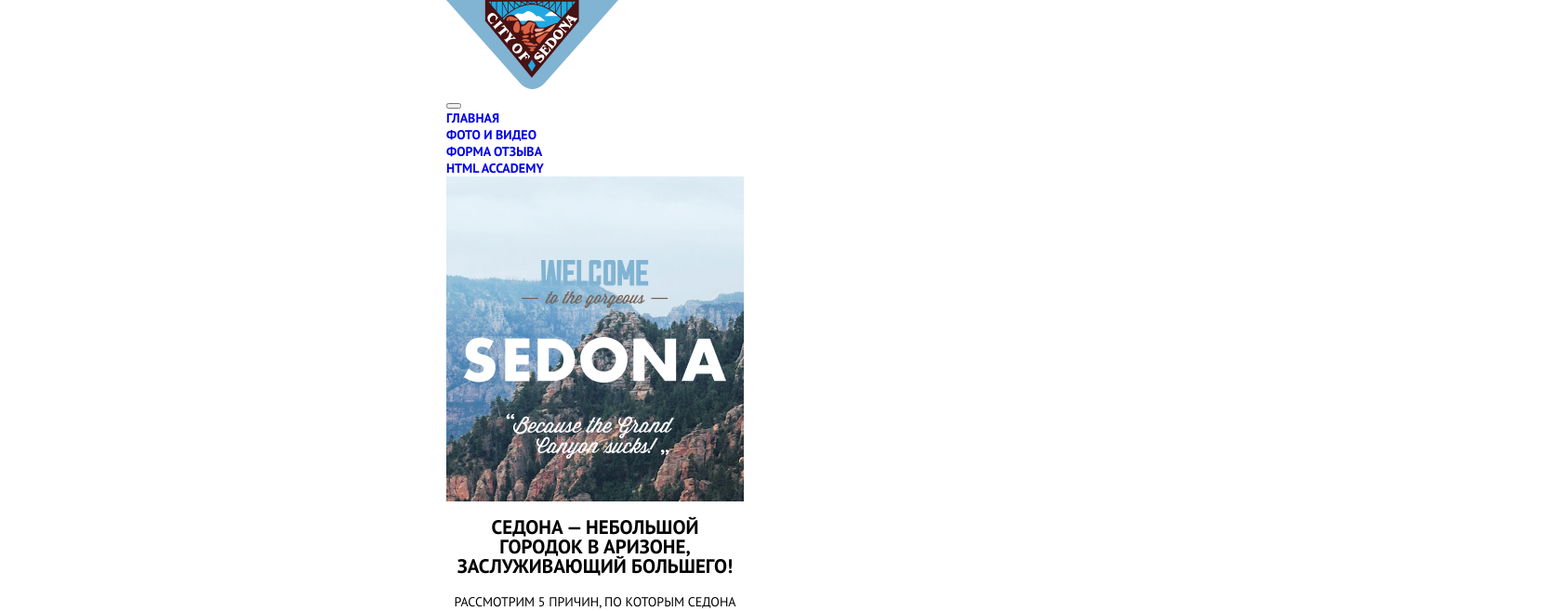
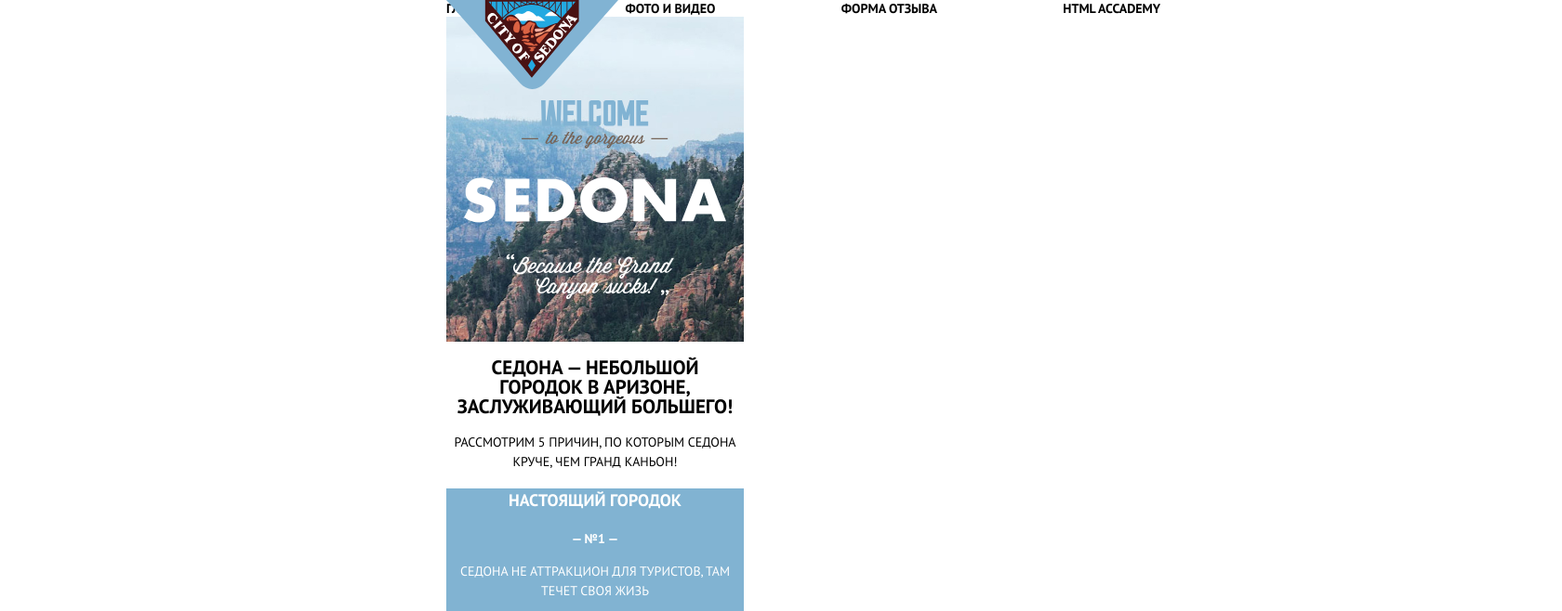
Before and after one commit to htmlacademy-adaptive/2078305-sedona-28, a website: page source/index.html in a window 1280 px wide. Shown: the top 658 px of the page at 93% size, 1680 px wide, since content can reach past the window. Drawn offline with nearby package versions, Linux system fonts and the light colour scheme; files that its build step writes are made by us from their sources.

Commit message:
адаптирует сетки

```diff
--- a/source/index.html
+++ b/source/index.html
@@ -4,6 +4,7 @@
 
 <head>
   <meta charset="utf-8">
+  <meta name="viewport" content="width=device-width, initial-scale=1">
   <title> Седона</title>
   <link rel="stylesheet" href="css/style.css">
 
@@ -19,7 +20,7 @@
         <span class="visually-hidden">открыть меню</span>
       </button>
       <div class="main-nav__wrapper">
-        <ul class="main-nav__site-list site-list">
+        <ul class="main-nav__list site-list">
           <li class="site-list__item site-list__item--current">
             <a class="site-list__link" href="#">Главная</a>
           </li>
--- a/source/less/base/variables.less
+++ b/source/less/base/variables.less
@@ -4,3 +4,10 @@
 @main-font: "PT Sans", sans-serif;
 @main-size: 14px;
 @text-color: #000000;
+@color-current: #766357;
+
+//viewport//
+
+@tablet-width: 768px;
+@desktop-width: 1280px;
+@mobile-width-only: 767px;
--- a/source/less/blocks/main-header.less
+++ b/source/less/blocks/main-header.less
@@ -1,7 +1,22 @@
 .main-header {
-  background-color: #FFFFFF
+  background-color: @main-color;
+  color: @text-color;
+  display: flex;
+  flex-direction: column;
+  position:relative
 }
 
 .main-header__logo {
-  margin-right: 100px;
+  margin: 0 auto;
+  height: 96px;
+
+  @media (min-width: @tablet-width) {
+    position: absolute;
+    margin: 0 auto;
+  }
+
+  @media (min-width: @desktop-width) {
+    position: absolute;
+    margin: 0 auto;
+  }
 }
--- a/source/less/blocks/main-nav.less
+++ b/source/less/blocks/main-nav.less
@@ -2,8 +2,35 @@
   background-color: @main-color;
 }
 
-.main-nav__site-list {
+.main-nav__list {
   margin: 0;
   padding: 0;
   list-style-type: none;
 }
+
+.main-nav__list a {
+  color: @main-color;
+}
+
+@media (min-width: @tablet-width) {
+  .main-nav__wrapper {
+    width: 768px;
+  }
+  .main-nav__list a {
+    color: @text-color;
+  }
+  .main-nav__toggle {
+    display: none;
+  }
+
+}
+
+@media (min-width: @desktop-width) {
+  .main-nav__wrapper {
+  width: 1200px;
+}
+
+.main-nav__toggle {
+  display: none;
+}
+}
--- a/source/less/blocks/site-list.less
+++ b/source/less/blocks/site-list.less
@@ -1,6 +1,14 @@
+.site-list {
+@media (min-width: @tablet-width) {
+  display: flex;
+  justify-content: space-between;
+  width: 768px;
+}
+}
+
 .site-list__link {
-  font-family: "PT Sans", sans-serif;
-  font-size: 14px;
+  font-family:@main-font;
+  font-size: @main-size;
   font-weight: 700;
   text-transform: uppercase;
   text-decoration: none;
```
